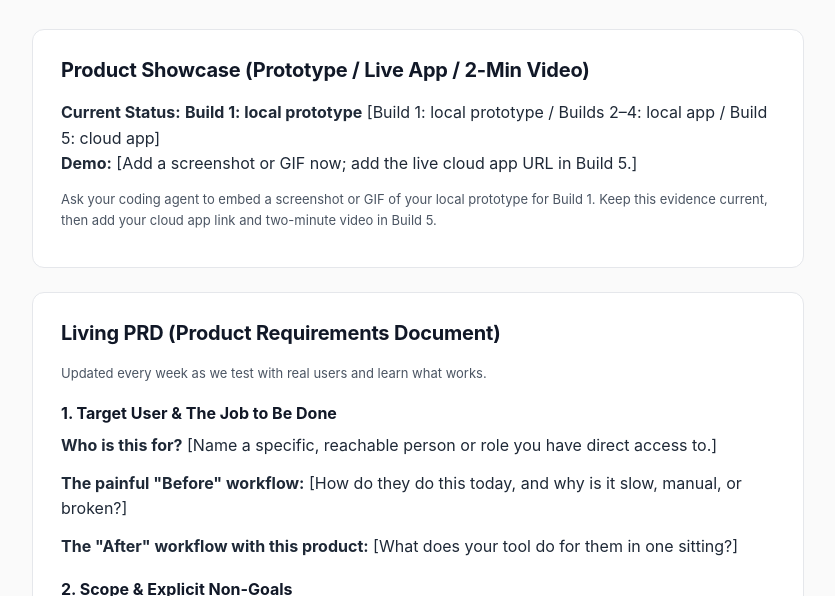
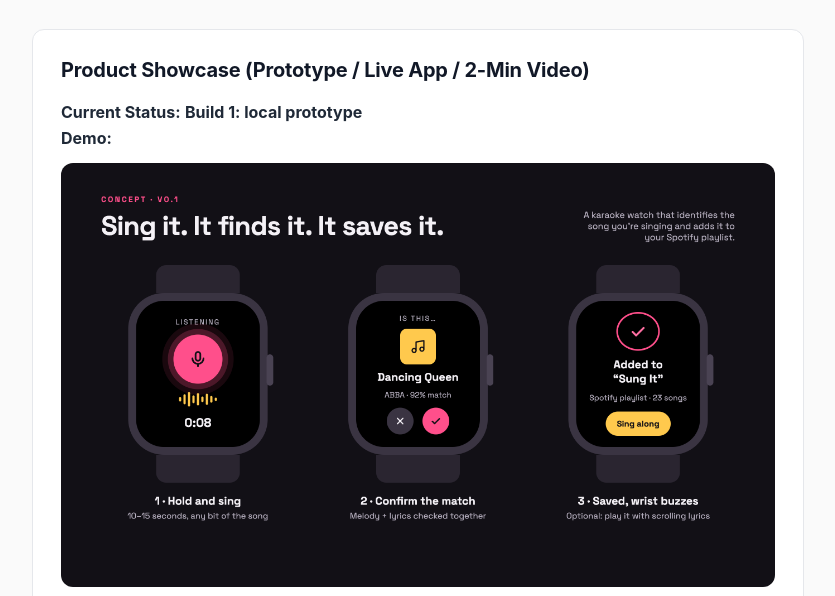
Before and after one commit to building-with-ai-f26/gac9718-karry-no-key, a plain HTML site: page docs/index.html in a window 1280 px wide. Shown: the part 360-956 px from the top of the page, without its empty margins (222-1057 px from the left). Drawn offline with Linux system fonts and the light colour scheme; grey boxes are pictures that could not be loaded.

Commit message:
Add concept images to Product Showcase and remove template hints
Co-Authored-By: Claude Opus 5.5 <noreply@anthropic.com>

```diff
--- a/docs/index.html
+++ b/docs/index.html
@@ -137,6 +137,7 @@
       font-size: 13px;
       color: var(--muted);
     }
+    .demo-img { display: block; width: 100%; height: auto; border-radius: 12px; margin: 12px 0; }
   </style>
 </head>
 <body>
@@ -157,12 +158,13 @@
     <section id="live-demo">
       <h2>Product Showcase (Prototype / Live App / 2-Min Video)</h2>
       <p>
-        <strong>Current Status:</strong> <strong>Build 1: local prototype</strong> [Build 1: local prototype / Builds 2–4: local app / Build 5: cloud app]<br />
-        <strong>Demo:</strong> [Add a screenshot or GIF now; add the live cloud app URL in Build 5.]
+        <strong>Current Status:</strong> <strong>Build 1: local prototype</strong><br />
+        <strong>Demo:</strong>
       </p>
-      <p class="meta">
-        Ask your coding agent to embed a screenshot or GIF of your local prototype for Build 1. Keep this evidence current, then add your cloud app link and two-minute video in Build 5.
-      </p>
+      <img class="demo-img" src="images/karaoke-watch-flow.png" width="2560" height="1520" loading="lazy"
+        alt="Three watch screens showing the flow: 1, hold and sing while the watch listens; 2, confirm the match (Dancing Queen by ABBA, 92% match); 3, the song is saved to the Spotify playlist 'Sung It'." />
+      <img class="demo-img" src="images/product-render.png" width="2560" height="1600" loading="lazy"
+        alt="Concept render of the pink karaoke watch with a plug-in mini mic: a wired mic plugs into the watch, one button on the mic starts recording, and the watch shows the match and saves it to Spotify." />
     </section>
 
     <!-- LIVING PRD (Updated every week!) -->
```
Also changed, not shown: docs/images/karaoke-watch-flow.png (added), 1 other file.
